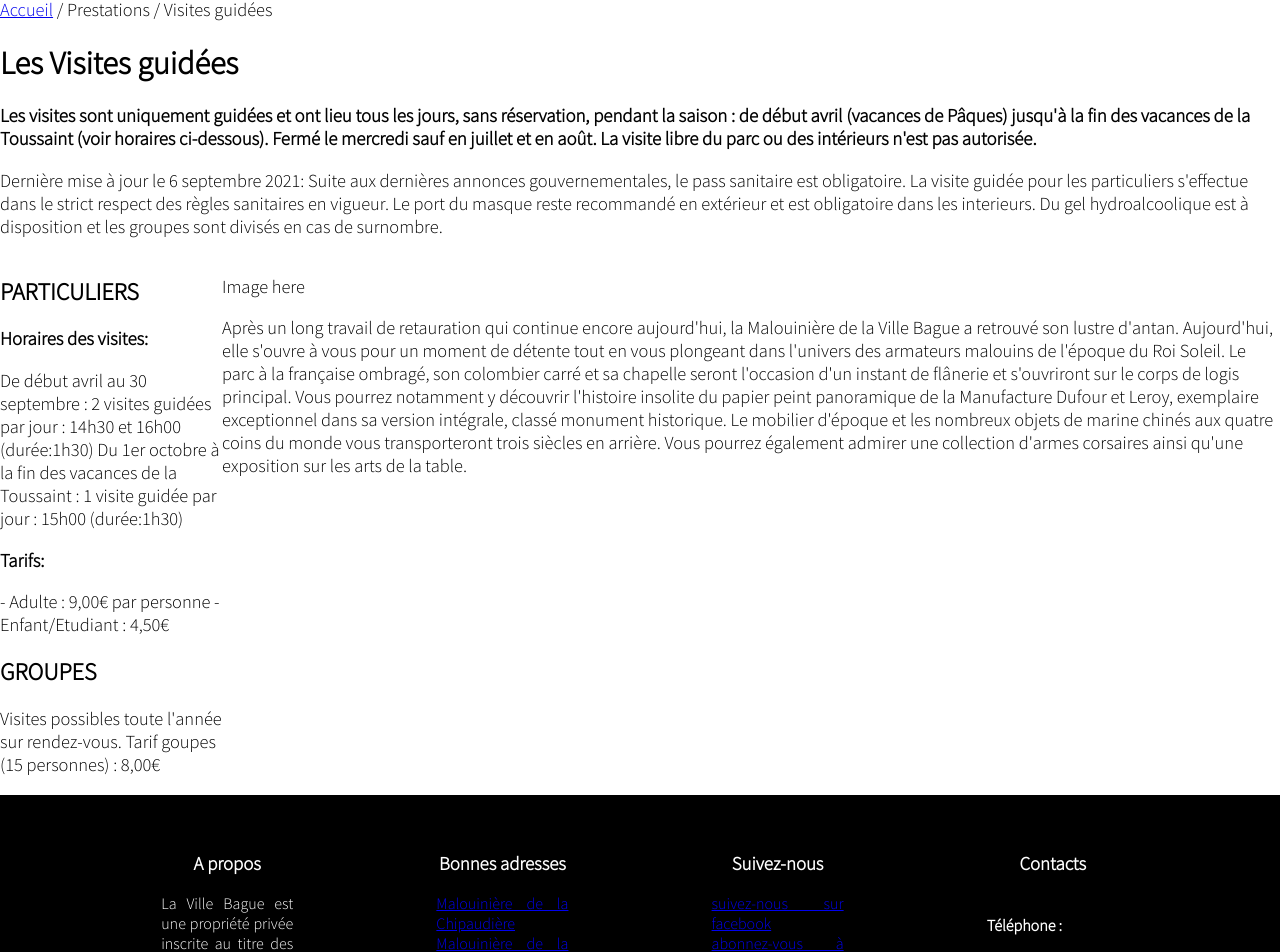
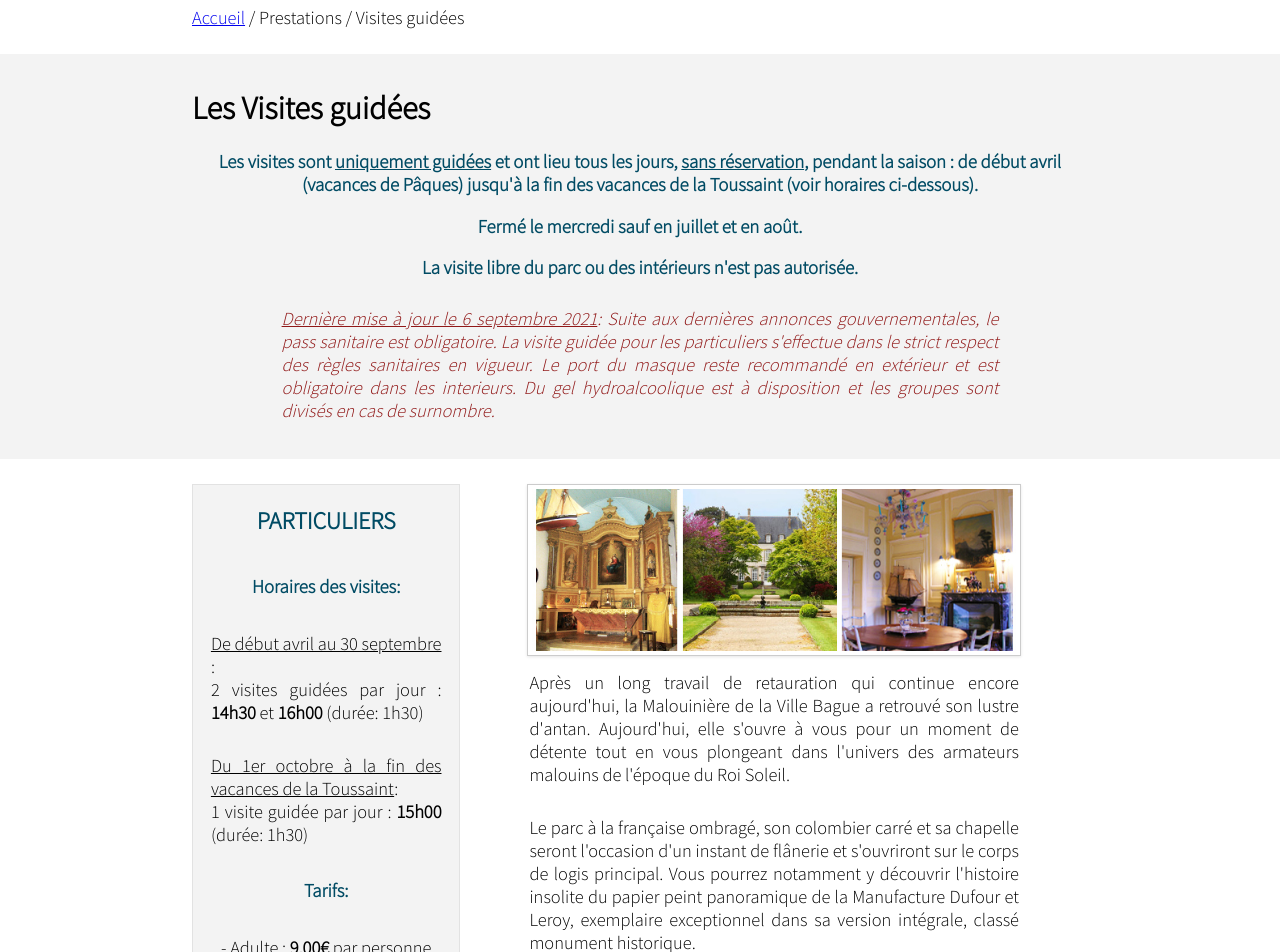
Before and after one commit to Guillaume-Cojan/la-ville-bague, a React (Create React App) app: page /visites in a window 1280 px wide. Shown: the part 105-1057 px from the top of the page. Built offline with nearby package versions, Linux system fonts and the light colour scheme.

Commit message:
style Tours component

```diff
--- a/src/App.css
+++ b/src/App.css
@@ -3,8 +3,15 @@ body {
     font-family: "Source Sans Pro", sans-serif;
 }
 
+h2,
+h3 {
+    color: #004b64;
+    text-align: center;
+}
+
 p {
     font-size: 1.15rem;
+    margin: 15px 0;
 }
 
 .img-polaroid {
@@ -190,22 +197,11 @@ p {
     margin-bottom: 2%;
 }
 
-.home-visit h2 {
-    color: #004b64;
-    text-align: center;
-}
-
 .home-other {
     padding: 1% 15%;
     margin-bottom: 2%;
     text-align: justify;
     display: flex;
-}
-
-.home-other h2,
-.home-other h3 {
-    color: #004b64;
-    text-align: center;
 }
 
 .home-other-left {
@@ -326,6 +322,49 @@ p {
 
 /*------STYLING OF TOURS------*/
 
+.top-link {
+    margin: 2% 15%;
+}
+
+.tours-intro {
+    padding: 1% 15%;
+    background-color: rgb(243, 243, 243);
+    text-align: justify;
+}
+
+.p-alert {
+    font-style: italic;
+    color: rgb(145, 24, 24);
+    padding: 1% 10%;
+}
+
 .tours-details {
+    padding: 1% 15%;
+    margin: 1% 0;
+    text-align: justify;
     display: flex;
 }
+
+.tours-right {
+    width: 70%;
+    padding: 0 5%;
+    display: flex;
+    flex-direction: column;
+    align-items: center;
+    justify-content: top;
+}
+
+.tours-right p {
+    padding: 0 4.5%;
+}
+
+.tours-left {
+    width: 30%;
+    padding: 0 2%;
+    background-color: rgb(243, 243, 243);
+    border: 1px solid rgb(226, 226, 226);
+    display: flex;
+    flex-direction: column;
+    align-items: center;
+    justify-content: top;
+}
--- a/src/components/Tours.js
+++ b/src/components/Tours.js
@@ -1,3 +1,5 @@
+import Visites from "../assets/visites.jpg";
+
 function Tours() {
     return (
         <div className="tours-container">
@@ -7,64 +9,87 @@ function Tours() {
                     guidées
                 </p>
             </div>
-            <h1>Les Visites guidées</h1>
-            <h3>
-                Les visites sont uniquement guidées et ont lieu tous les jours,
-                sans réservation, pendant la saison : de début avril (vacances
-                de Pâques) jusqu'à la fin des vacances de la Toussaint (voir
-                horaires ci-dessous). Fermé le mercredi sauf en juillet et en
-                août. La visite libre du parc ou des intérieurs n'est pas
-                autorisée.
-            </h3>
-            <p>
-                Dernière mise à jour le 6 septembre 2021: Suite aux dernières
-                annonces gouvernementales, le pass sanitaire est obligatoire. La
-                visite guidée pour les particuliers s'effectue dans le strict
-                respect des règles sanitaires en vigueur. Le port du masque
-                reste recommandé en extérieur et est obligatoire dans les
-                interieurs. Du gel hydroalcoolique est à disposition et les
-                groupes sont divisés en cas de surnombre.
-            </p>
+            <div className="tours-intro">
+                <h1>Les Visites guidées</h1>
+                <h3>
+                    Les visites sont <u>uniquement guidées</u> et ont lieu tous
+                    les jours, <u>sans réservation</u>, pendant la saison : de
+                    début avril (vacances de Pâques) jusqu'à la fin des vacances
+                    de la Toussaint (voir horaires ci-dessous).
+                </h3>
+                <h3>Fermé le mercredi sauf en juillet et en août.</h3>
+                <h3>
+                    La visite libre du parc ou des intérieurs n'est pas
+                    autorisée.
+                </h3>
+                <p className="p-alert">
+                    <u>Dernière mise à jour le 6 septembre 2021</u>: Suite aux
+                    dernières annonces gouvernementales, le pass sanitaire est
+                    obligatoire. La visite guidée pour les particuliers
+                    s'effectue dans le strict respect des règles sanitaires en
+                    vigueur. Le port du masque reste recommandé en extérieur et
+                    est obligatoire dans les interieurs. Du gel hydroalcoolique
+                    est à disposition et les groupes sont divisés en cas de
+                    surnombre.
+                </p>
+            </div>
             <div className="tours-details">
                 <div className="tours-left">
                     <h2>PARTICULIERS</h2>
                     <h3>Horaires des visites:</h3>
                     <p>
-                        De début avril au 30 septembre : 2 visites guidées par
-                        jour : 14h30 et 16h00 (durée:1h30) Du 1er octobre à la
-                        fin des vacances de la Toussaint : 1 visite guidée par
-                        jour : 15h00 (durée:1h30)
+                        <u>De début avril au 30 septembre</u> :<br></br>2
+                        visites guidées par jour :<strong> 14h30</strong> et
+                        <strong> 16h00 </strong>
+                        (durée: 1h30)
+                    </p>
+                    <p>
+                        <u>
+                            Du 1er octobre à la fin des vacances de la Toussaint
+                        </u>
+                        :<br></br> 1 visite guidée par jour :
+                        <strong> 15h00 </strong>(durée: 1h30)
                     </p>
                     <h3>Tarifs:</h3>
                     <p>
-                        - Adulte : 9,00€ par personne - Enfant/Etudiant : 4,50€
+                        - Adulte : <strong>9,00€</strong> par personne<br></br>-
+                        Enfant/Etudiant : <strong>4,50€</strong>
                     </p>
                     <h2>GROUPES</h2>
                     <p>
-                        Visites possibles toute l'année sur rendez-vous. Tarif
-                        goupes (15 personnes) : 8,00€
+                        Visites possibles <u>toute l'année</u> sur rendez-vous.
+                        <br></br>
+                        Tarif goupes (15 personnes) : <strong>8,00€</strong>
                     </p>
                 </div>
                 <div className="tours-right">
-                    <p>Image here</p>
+                    <img src={Visites} alt="visites" className="img-polaroid" />
                     <p>
                         Après un long travail de retauration qui continue encore
                         aujourd'hui, la Malouinière de la Ville Bague a retrouvé
                         son lustre d'antan. Aujourd'hui, elle s'ouvre à vous
                         pour un moment de détente tout en vous plongeant dans
                         l'univers des armateurs malouins de l'époque du Roi
-                        Soleil. Le parc à la française ombragé, son colombier
-                        carré et sa chapelle seront l'occasion d'un instant de
-                        flânerie et s'ouvriront sur le corps de logis principal.
-                        Vous pourrez notamment y découvrir l'histoire insolite
-                        du papier peint panoramique de la Manufacture Dufour et
+                        Soleil.
+                    </p>
+                    <p>
+                        Le parc à la française ombragé, son colombier carré et
+                        sa chapelle seront l'occasion d'un instant de flânerie
+                        et s'ouvriront sur le corps de logis principal. Vous
+                        pourrez notamment y découvrir l'histoire insolite du
+                        papier peint panoramique de la Manufacture Dufour et
                         Leroy, exemplaire exceptionnel dans sa version
-                        intégrale, classé monument historique. Le mobilier
-                        d'époque et les nombreux objets de marine chinés aux
-                        quatre coins du monde vous transporteront trois siècles
-                        en arrière. Vous pourrez également admirer une
-                        collection d'armes corsaires ainsi qu'une exposition sur
-                        les arts de la table.
+                        intégrale, classé monument historique.
+                    </p>
+                    <p>
+                        Le mobilier d'époque et les nombreux objets de marine
+                        chinés aux quatre coins du monde vous transporteront
+                        trois siècles en arrière.
+                    </p>
+                    <p>
+                        Vous pourrez également admirer une collection d'armes
+                        corsaires ainsi qu'une exposition sur les arts de la
+                        table.
                     </p>
                 </div>
             </div>
```
Also changed, not shown: src/assets/visites.jpg (added).
